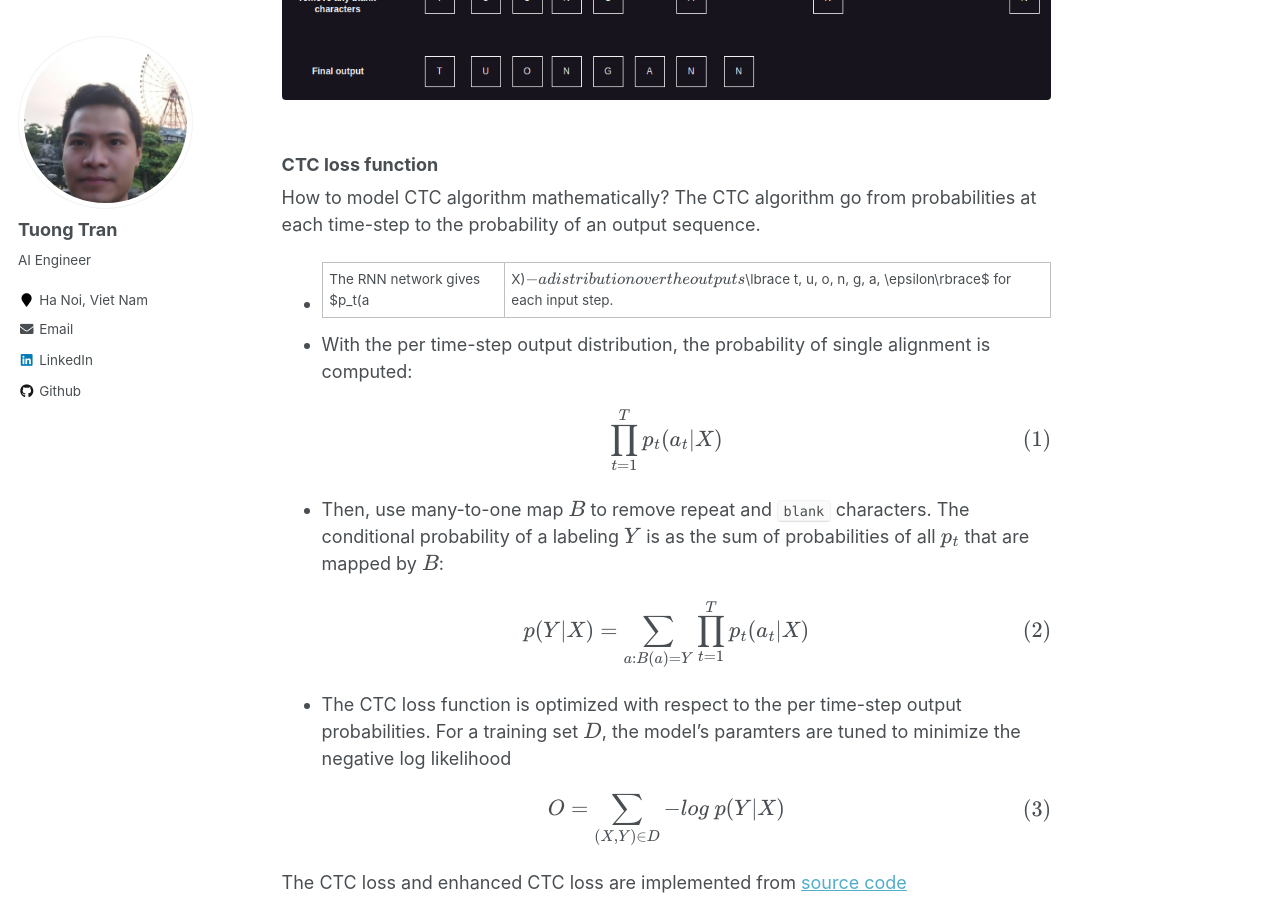
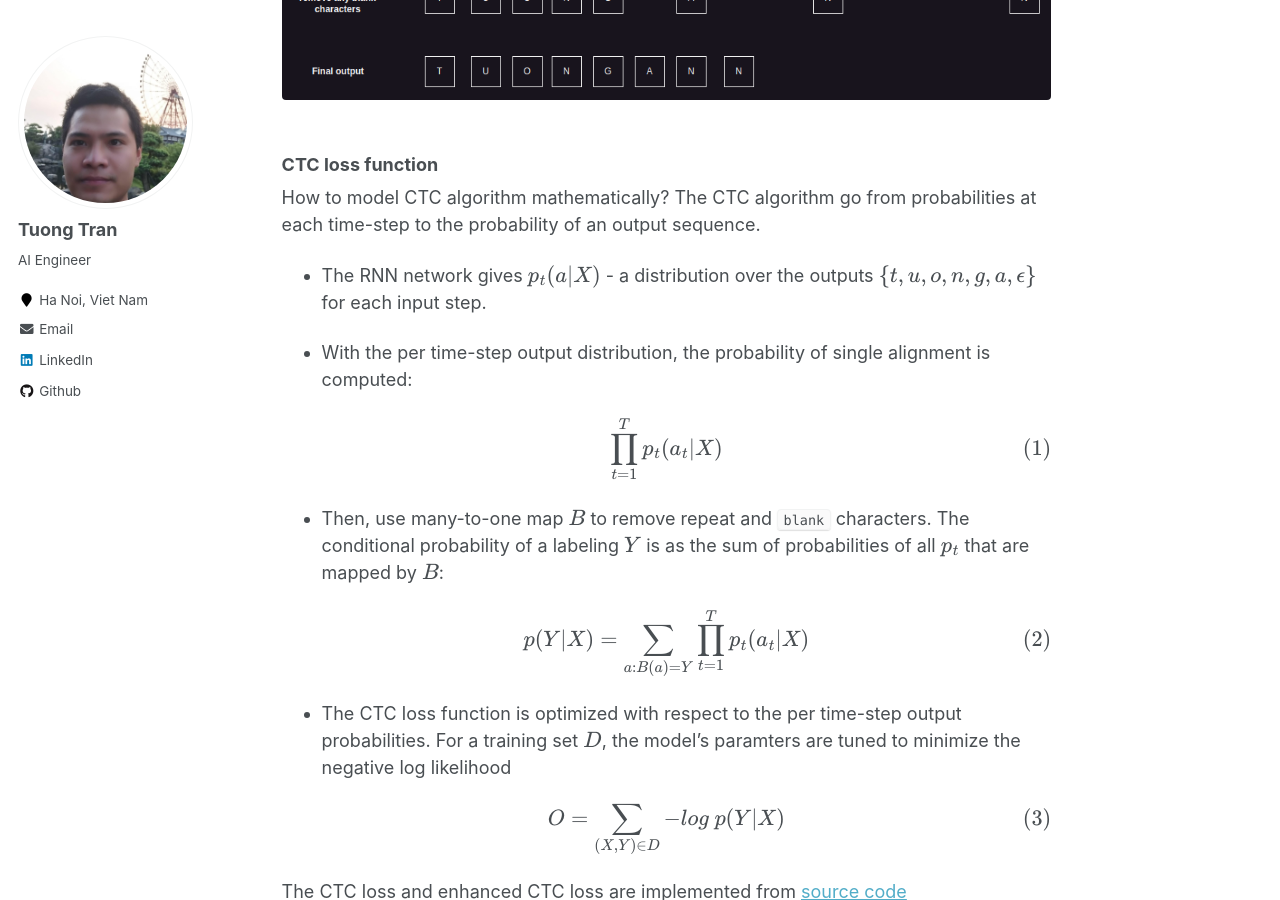
Before and after one commit to tuongtranngoc/tuongtranngoc.github.io, a Jekyll site: the page built from _posts/2023-11-27-crnn.md, in a window 1280 px wide and 900 px high, scrolled down 6510 px. Built offline with Jekyll 4.4.1, drawn with Linux system fonts in a browser that asks for light colours; formulas are drawn with MathJax 3.

Commit message:
update: posts/crnn

```diff
--- a/_posts/2023-11-27-crnn.md
+++ b/_posts/2023-11-27-crnn.md
@@ -126,7 +126,7 @@ To get around these problems, CTC use a new character to the set of allowed outp
 
 How to model CTC algorithm mathematically? The CTC algorithm go from probabilities at each time-step to the probability of an output sequence.
 
-+ The RNN network gives $p_t(a | X)$ - a distribution over the outputs $\lbrace t, u, o, n, g, a, \epsilon\rbrace$ for each input step.
++ The RNN network gives $p_t(a\vert X)$ - a distribution over the outputs $\lbrace t, u, o, n, g, a, \epsilon\rbrace$ for each input step.
 
 + With the per time-step output distribution, the probability of single alignment is computed:
 
```
